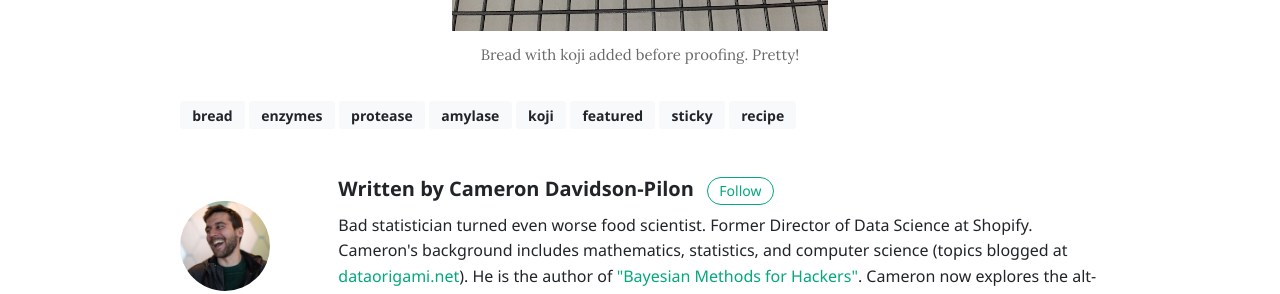
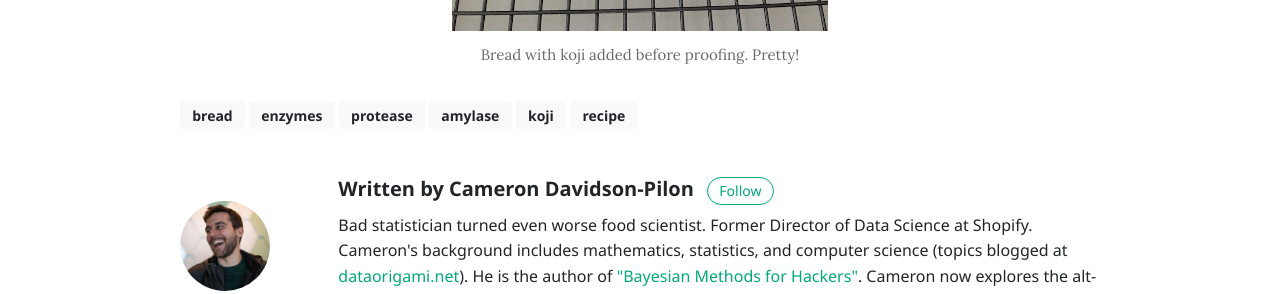
Before and after one commit to ControlledMold/ControlledMold.github.io, a Jekyll site: the page built from _posts/2020-03-14-adding-protease-to-bread-dough.md, in a window 1280 px wide and 900 px high, scrolled down 5501 px. Shown: the part 366-660 px from the top of the window. Built offline with Jekyll 4.4.1, drawn with Linux system fonts in a browser that asks for light colours; nearby versions of some CDN libraries; comment, search, counter and statistics services are not loaded.

Commit message:
change sticky

```diff
--- a/_posts/2020-03-14-adding-protease-to-bread-dough.md
+++ b/_posts/2020-03-14-adding-protease-to-bread-dough.md
@@ -7,8 +7,6 @@ tags:
 - protease
 - amylase
 - koji
-- featured
-- sticky
 - recipe
 categories:
 - bread
```
Also changed, not shown: _posts/2020-07-26-industrial-koji-fermentation-equipment.md (+2 -0 lines).
